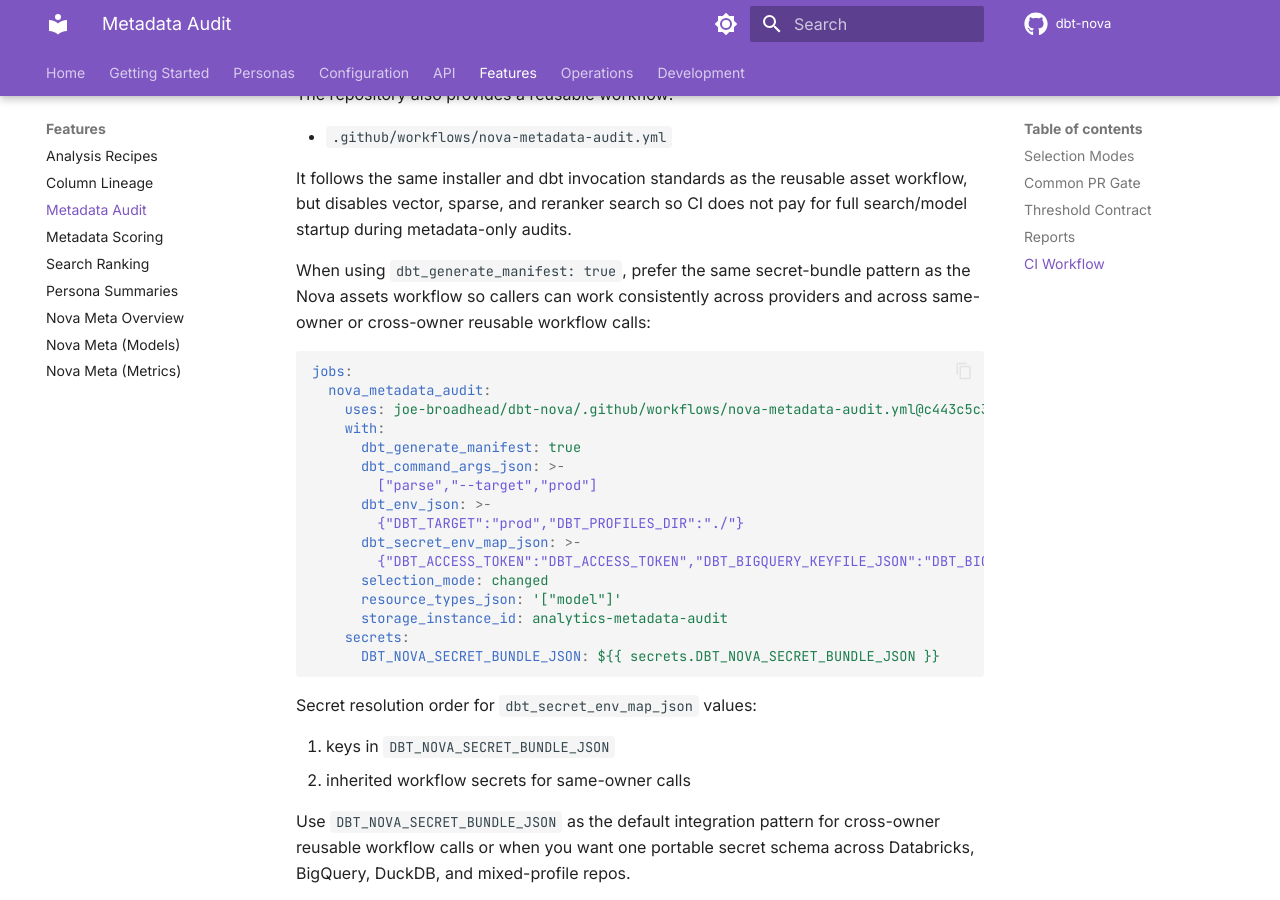
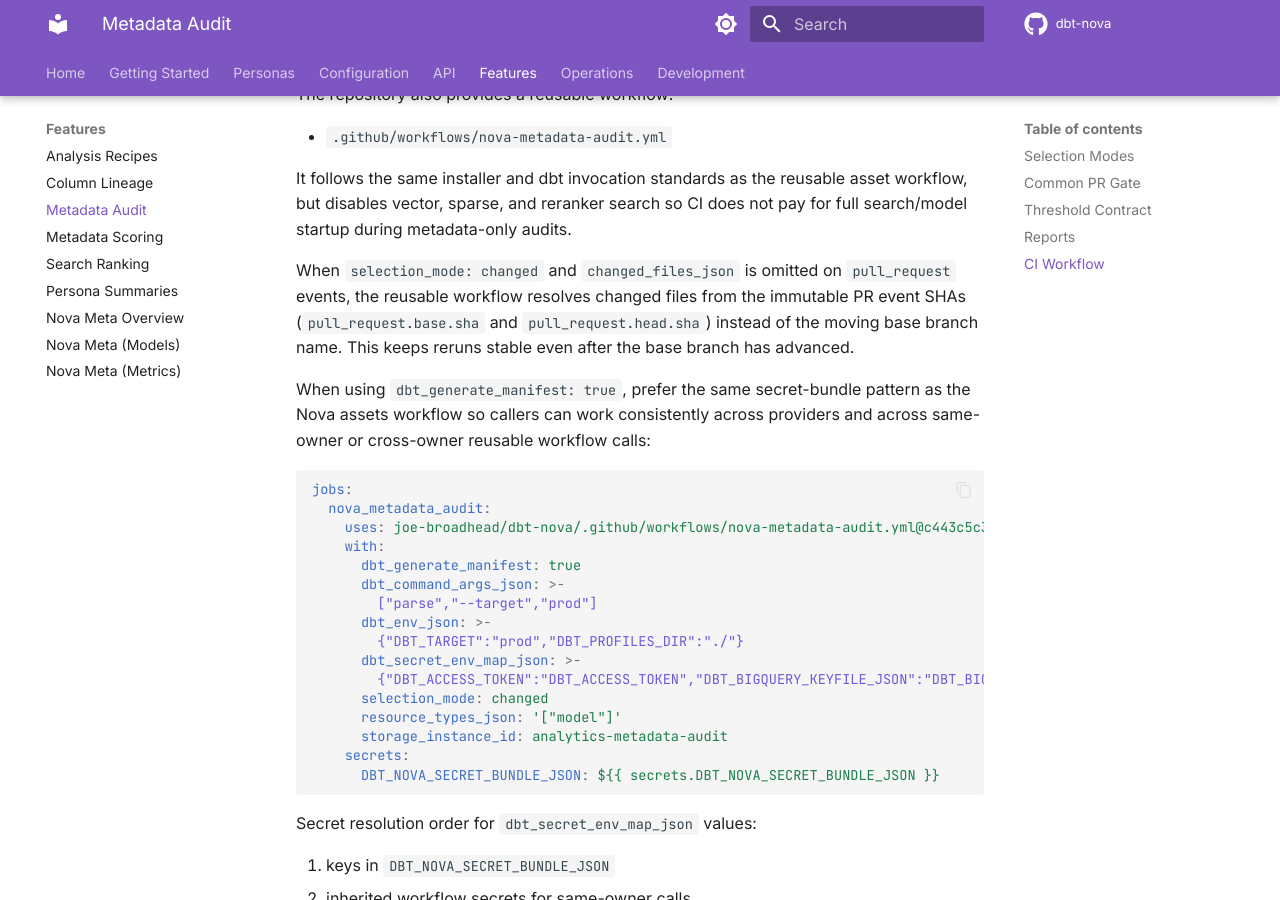
Before and after one commit to joe-broadhead/dbt-nova, an MkDocs documentation site: the page built from docs/features/metadata-audit.md, in a window 1280 px wide and 900 px high, scrolled down 2205 px. Built offline with MkDocs 1.6.1 and Material for MkDocs 9.7.7, drawn with Linux system fonts in a browser that asks for light colours; comment, search, counter and statistics services are not loaded.

Commit message:
Stabilize metadata audit reruns on pull requests (#166)

```diff
--- a/docs/features/metadata-audit.md
+++ b/docs/features/metadata-audit.md
@@ -94,6 +94,12 @@ It follows the same installer and dbt invocation standards as the reusable
 asset workflow, but disables vector, sparse, and reranker search so CI does not
 pay for full search/model startup during metadata-only audits.
 
+When `selection_mode: changed` and `changed_files_json` is omitted on
+`pull_request` events, the reusable workflow resolves changed files from the
+immutable PR event SHAs (`pull_request.base.sha` and `pull_request.head.sha`)
+instead of the moving base branch name. This keeps reruns stable even after the
+base branch has advanced.
+
 When using `dbt_generate_manifest: true`, prefer the same secret-bundle pattern
 as the Nova assets workflow so callers can work consistently across providers
 and across same-owner or cross-owner reusable workflow calls:
```
Also changed, not shown: CHANGELOG.md (+38 -1 lines), 1 other file.
